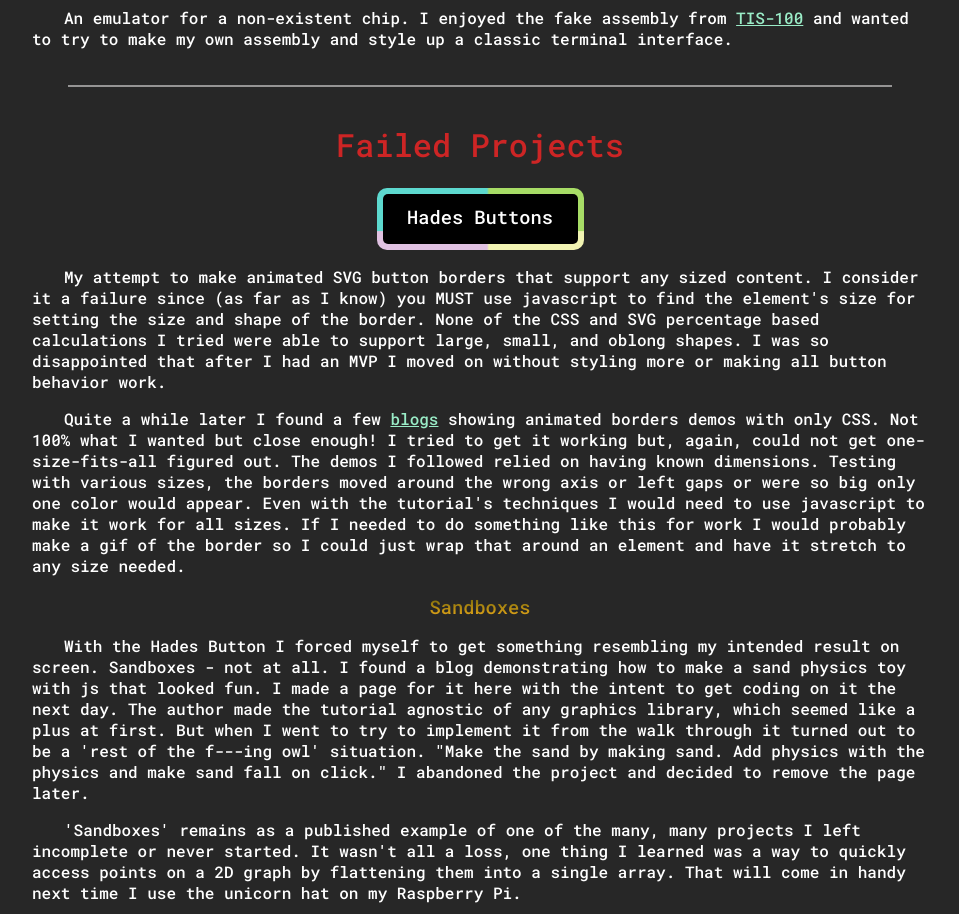
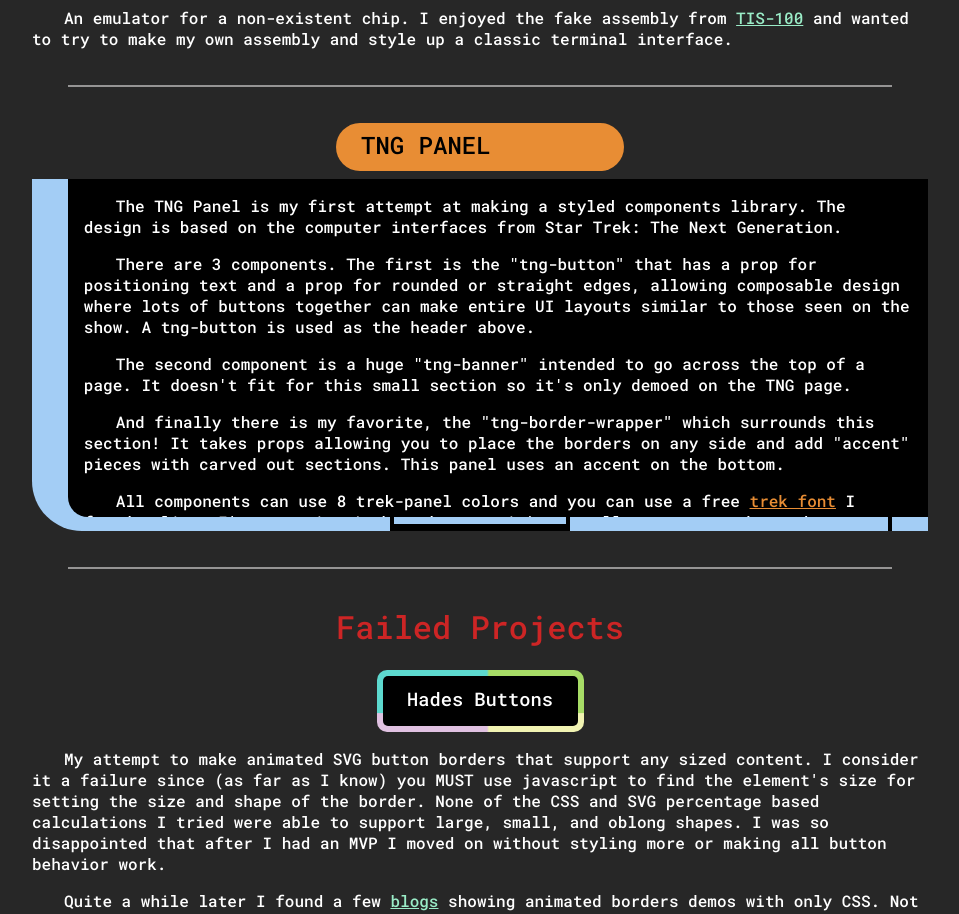
Before and after one commit to z-s-kusz/short-attention-span-js, a Vue app: page /about in a window 1280 px wide. Shown: the part 2040-2954 px from the top of the page, without its empty margins (160-1119 px from the left). Built offline with nearby package versions, Linux system fonts and the light colour scheme.

Commit message:
feat: added tng panel writeup

```diff
--- a/src/views/About.vue
+++ b/src/views/About.vue
@@ -96,6 +96,40 @@
     </p>
     <div class="spacer"></div>
 
+    <div class="tng-component-root">
+      <tng-button class="trek-button" color="orange" roundSides="all" textPosition="tl" >
+        TNG Panel
+      </tng-button>
+      <tng-border-wrap-around class="trek-main" :accentX="true">
+      <p>The TNG Panel is my first attempt at making a styled components library.
+        The design is based on the computer interfaces from Star Trek: The Next Generation.
+      </p>
+      <p>There are 3 components. The first is the "tng-button" that has a prop for positioning
+        text and a prop for rounded or straight edges, allowing composable design where
+        lots of buttons together can make entire UI layouts similar to those seen on the show.
+        A  tng-button is used as the header above.
+      </p>
+      <p>The second component is a huge "tng-banner" intended to go across the top of a page.
+        It doesn't fit for this small section so it's only demoed on the TNG page.
+      </p>
+      <p>And finally there is my favorite, the "tng-border-wrapper" which surrounds this
+        section! It takes props allowing you to place the borders on any side
+        and add "accent" pieces with carved out sections. This panel uses an accent on the bottom.
+      </p>
+      <p>All components can use 8 trek-panel colors and you can use a free
+        <a href="https://www.st-minutiae.com/resources/fonts/index.html" target="_blank" class="trek-link">trek font</a>
+        I found online. I'm not using it here because it's actually pretty rough on the eyes.
+      </p>
+      <p>I spent a lot more time than I should have working on the component api, making it
+        composable and adjustable, since it will likely <i>never</i> be used outside of this writeup
+        and the main page. And yes, I know the title is off center. My research showed that in the
+        future we will not have centered buttons, text will always be left or right justified.
+      </p>
+      </tng-border-wrap-around>
+    </div>
+
+    <div class="spacer"></div>
+
     <h1 class="fail">Failed Projects</h1>
     <h3 class="hades-button">Hades Buttons</h3>
     <p>My attempt to make animated SVG button borders that support any sized content.
@@ -146,11 +180,15 @@
 import Vue from 'vue';
 import ColorGolfTitle from '@/components/color-golf/ColorGolfTitle.vue';
 import PaletteHelper from '@/services/palette-helper';
+import TngButton from '@/components/tng-panel/TngButton.vue';
+import TngBorderWrapAround from '@/components/tng-panel/TngBorderWrapAround.vue';
 
 export default Vue.extend({
   name: 'About',
   components: {
     ColorGolfTitle,
+    TngButton,
+    TngBorderWrapAround,
   },
   computed: {
     poetryStyle() {
@@ -241,6 +279,29 @@ h3, h4 {
   background-clip: text;
 }
 
+.trek-main {
+  height: 22rem;
+
+  @media only screen and (max-width: 899px) {
+    height: 30rem;
+  }
+
+  margin-top: 0.5rem;
+
+  p {
+    padding: 0 1rem;
+  }
+}
+.trek-button {
+  height: 3rem;
+  width: 18rem;
+  margin-right: auto;
+  margin-left: auto;
+}
+.trek-link {
+  color: rgb(232, 141, 52)
+}
+
 .fail {
   color: #cd2525;
 }
```
